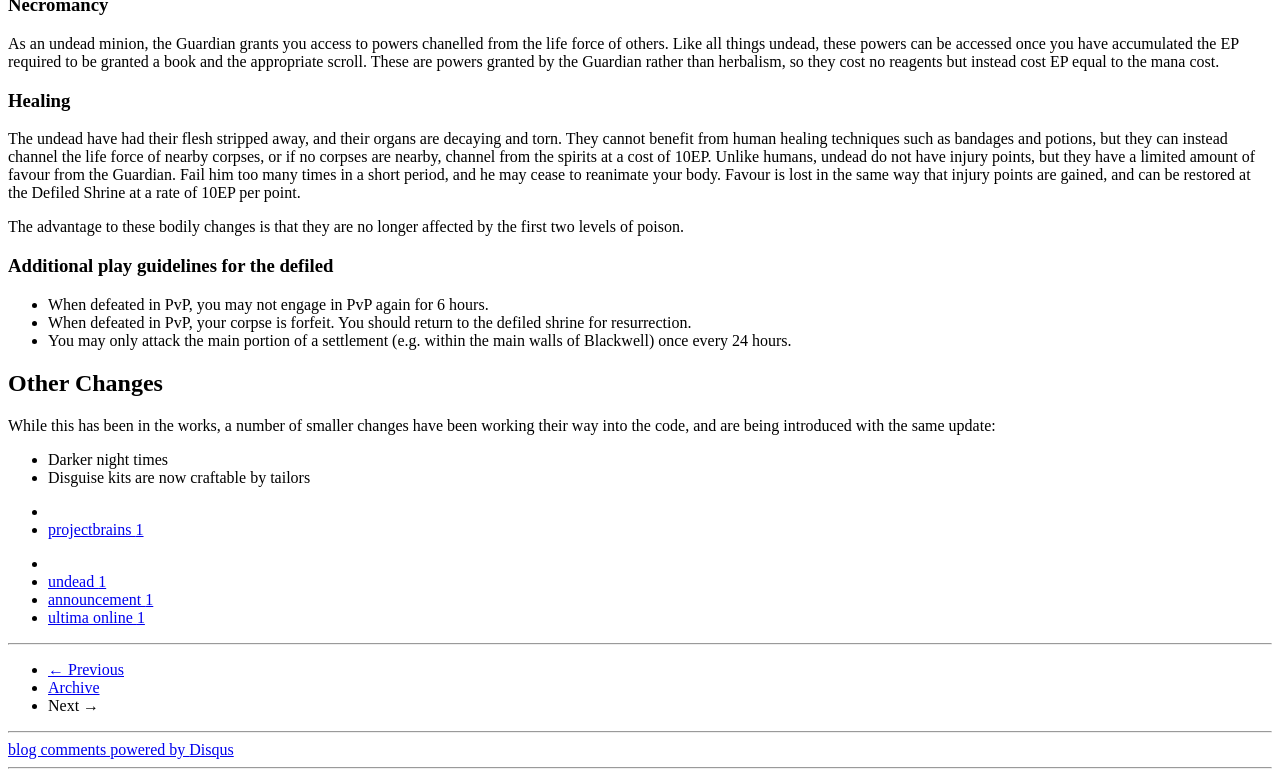
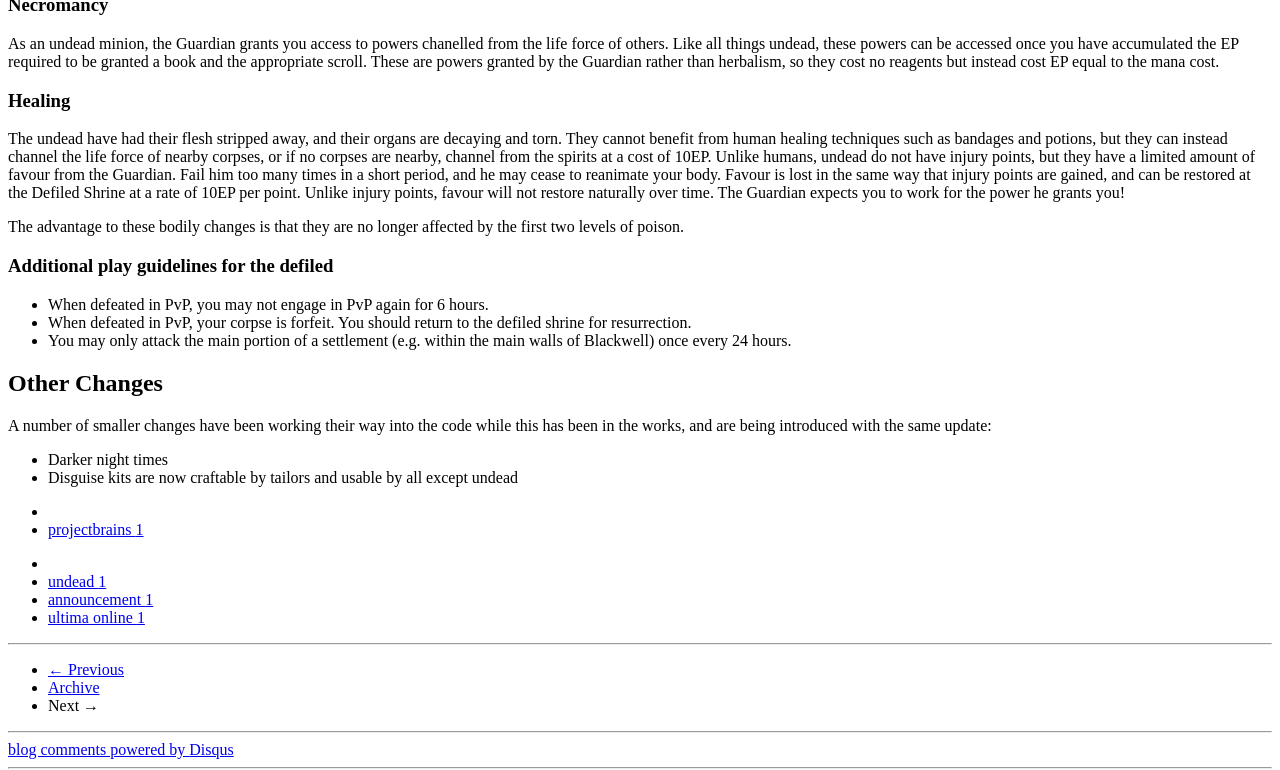
Before and after one commit to nineworldsbooks/nineworldsbooks.github.io, a Jekyll site: the page built from _posts/2013-07-04-the-defiled.md, in a window 1280 px wide and 900 px high, scrolled down 2092 px, cut to the strip 130-900 px from the top of the window. Built offline with Jekyll 4.4.1, drawn with Linux system fonts in a browser that asks for light colours; comment, search, counter and statistics services are not loaded; some of the changed text lies outside the part shown.

Commit message:
Clarify lack of point decay

```diff
--- a/_posts/2013-07-04-the-defiled.md
+++ b/_posts/2013-07-04-the-defiled.md
@@ -22,7 +22,7 @@ It should be noted that playing as a defiled is not easy, nor is it meant to be.
 
 *Soul corrupted, flesh stripped away, they are not what they once were. They are the defiled, and they serve only evil.*
 
-Playing as an undead allows you to provide an intelligent antagonist to the players. The actions of the defiled are defined by the undead framework, enabling more balanced and spontaneous play than can be achieved with GM interaction.
+Playing as an undead allows you to provide an intelligent antagonist to the players. The actions of the defiled are guided and defined by the game mechanics, enabling more balanced and spontaneous play than can be achieved with GM interaction.
 
 <img src="https://dl.dropboxusercontent.com/u/11252267/Images/UO/ProjectBrains/DefiledAnnouncement/1.PNG">
 
@@ -56,7 +56,7 @@ As an undead minion, the Guardian grants you access to powers chanelled from the
 
 ### Healing
 
-The undead have had their flesh stripped away, and their organs are decaying and torn. They cannot benefit from human healing techniques such as bandages and potions, but they can instead channel the life force of nearby corpses, or if no corpses are nearby, channel from the spirits at a cost of 10EP. Unlike humans, undead do not have injury points, but they have a limited amount of favour from the Guardian. Fail him too many times in a short period, and he may cease to reanimate your body. Favour is lost in the same way that injury points are gained, and can be restored at the Defiled Shrine at a rate of 10EP per point.
+The undead have had their flesh stripped away, and their organs are decaying and torn. They cannot benefit from human healing techniques such as bandages and potions, but they can instead channel the life force of nearby corpses, or if no corpses are nearby, channel from the spirits at a cost of 10EP. Unlike humans, undead do not have injury points, but they have a limited amount of favour from the Guardian. Fail him too many times in a short period, and he may cease to reanimate your body. Favour is lost in the same way that injury points are gained, and can be restored at the Defiled Shrine at a rate of 10EP per point. Unlike injury points, favour will not restore naturally over time. The Guardian expects you to work for the power he grants you!
 
 The advantage to these bodily changes is that they are no longer affected by the first two levels of poison.
 
@@ -68,7 +68,7 @@ The advantage to these bodily changes is that they are no longer affected by the
 
 ## Other Changes
 
-While this has been in the works, a number of smaller changes have been working their way into the code, and are being introduced with the same update:
+A number of smaller changes have been working their way into the code while this has been in the works, and are being introduced with the same update:
 
 * Darker night times
-* Disguise kits are now craftable by tailors
+* Disguise kits are now craftable by tailors and usable by all except undead
```
